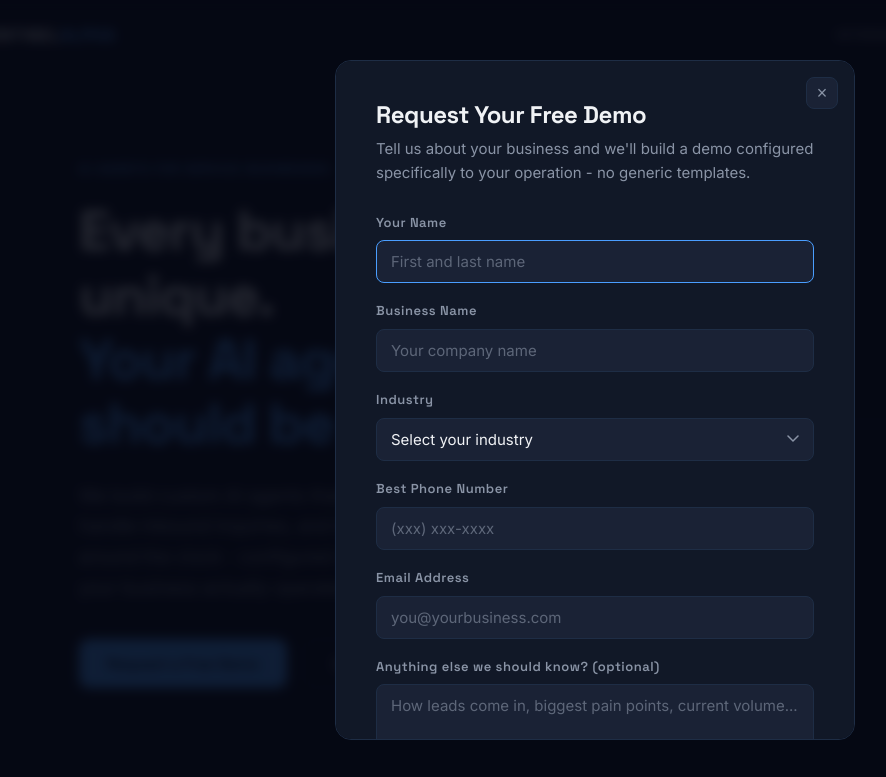
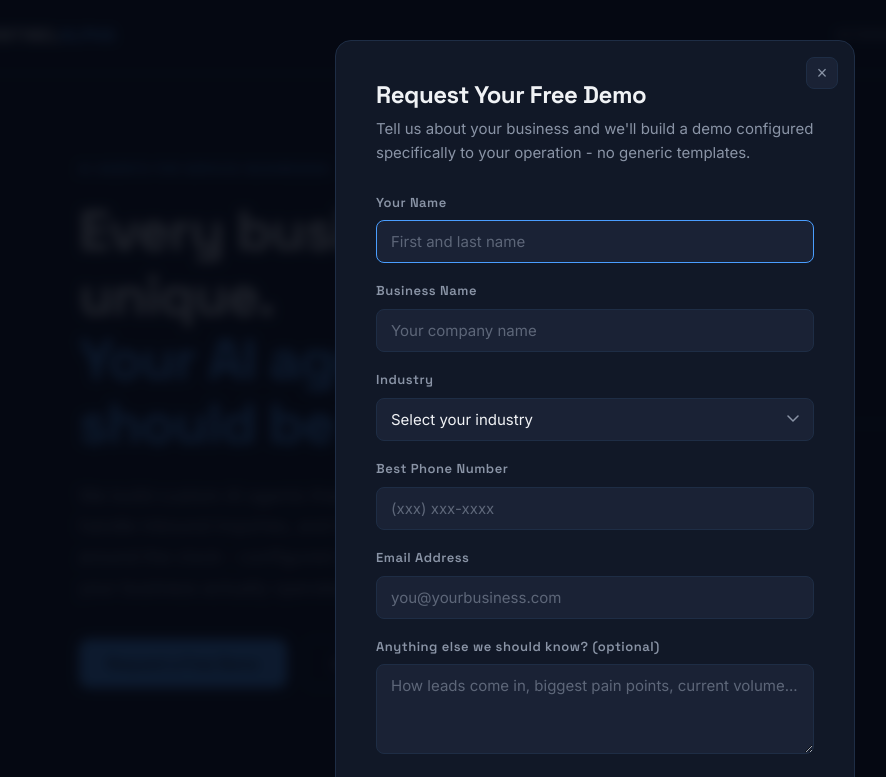
Before and after one commit to dpreviti84-cpu/sentinelalpha-website, a plain HTML site: page index.html in a window 1280 px wide. Both pictures are taken after a click on the button "Request a Demo". Shown: the top 777 px of the page, without its empty margins (45-931 px from the left). Drawn offline with Linux system fonts and the light colour scheme.

Commit message:
Rebuild modal - display none/flex, overlay scrolls, no opacity tricks

```diff
--- a/index.html
+++ b/index.html
@@ -154,15 +154,17 @@
 
     /* MODAL OVERLAY */
     .modal-overlay {
+      display: none;
       position: fixed; inset: 0; z-index: 200;
-      background: rgba(5, 8, 18, 0.85);
+      background: rgba(5, 8, 18, 0.88);
       backdrop-filter: blur(6px);
-      display: flex; align-items: center; justify-content: center;
-      padding: 24px;
-      opacity: 0; pointer-events: none;
-      transition: opacity 0.25s ease;
+      align-items: flex-start;
+      justify-content: center;
+      padding: 40px 20px;
+      overflow-y: auto;
+      -webkit-overflow-scrolling: touch;
     }
-    .modal-overlay.open { opacity: 1; pointer-events: all; }
+    .modal-overlay.open { display: flex; }
     .modal {
       background: var(--bg-card);
       border: 1px solid var(--border);
@@ -171,15 +173,9 @@
       width: 100%;
       max-width: 520px;
       position: relative;
-      transform: translateY(12px);
-      transition: transform 0.25s ease;
-      max-height: 85vh;
-      overflow-y: scroll;
-      -webkit-overflow-scrolling: touch;
-      overscroll-behavior: contain;
+      margin: auto;
+      flex-shrink: 0;
     }
-    .modal-overlay.open .modal { transform: translateY(0); }
-    .modal-backdrop { position: absolute; inset: 0; cursor: pointer; z-index: 0; }
     .modal-close { position: absolute; top: 16px; right: 16px; background: var(--bg-raised); border: 1px solid var(--border); border-radius: 8px; width: 32px; height: 32px; display: flex; align-items: center; justify-content: center; cursor: pointer; color: var(--muted); font-size: 18px; line-height: 1; transition: color 0.2s; }
     .modal-close:hover { color: var(--text); }
     .modal-industry-badge { display: inline-flex; align-items: center; gap: 8px; background: var(--accent-dim); border: 1px solid var(--accent-dim); border-radius: 20px; padding: 5px 12px; margin-bottom: 16px; font-size: 13px; font-family: 'Space Grotesk', sans-serif; font-weight: 600; color: var(--accent); }
@@ -532,12 +528,12 @@
         select.value = '';
       }
 
-      overlay.classList.add('open');
+      overlay.style.display = 'flex';
       setTimeout(() => document.getElementById('f-name').focus(), 300);
     }
 
     function closeModal() {
-      document.getElementById('modal-overlay').classList.remove('open');
+      document.getElementById('modal-overlay').style.display = 'none';
     }
 
     document.addEventListener('keydown', function(e) {
@@ -549,14 +545,12 @@
       const overlay = document.getElementById('doc-overlay');
       const frame = document.getElementById('doc-frame');
       frame.src = type === 'privacy' ? 'privacy.html' : 'terms.html';
-      overlay.style.pointerEvents = 'all';
-      overlay.classList.add('open');
+      overlay.style.display = 'flex';
     }
 
     function closeDocDirect() {
       const overlay = document.getElementById('doc-overlay');
-      overlay.classList.remove('open');
-      overlay.style.pointerEvents = 'none';
+      overlay.style.display = 'none';
       document.getElementById('doc-frame').src = '';
     }
 
@@ -677,7 +671,7 @@
   </script>
 
   <!-- PRIVACY / TERMS POPUP -->
-  <div class="modal-overlay" id="doc-overlay" onclick="if(event.target===this)closeDocDirect()" style="z-index:300;opacity:0;pointer-events:none;">
+  <div class="modal-overlay" id="doc-overlay" onclick="if(event.target===this)closeDocDirect()" style="z-index:300;display:none;">
     <div class="modal" style="max-width:680px;" role="dialog" aria-modal="true">
       <button class="modal-close" onclick="closeDocDirect()" aria-label="Close">&times;</button>
       <iframe id="doc-frame" src="" style="width:100%;height:70vh;border:none;border-radius:8px;background:var(--bg);"></iframe>
```
